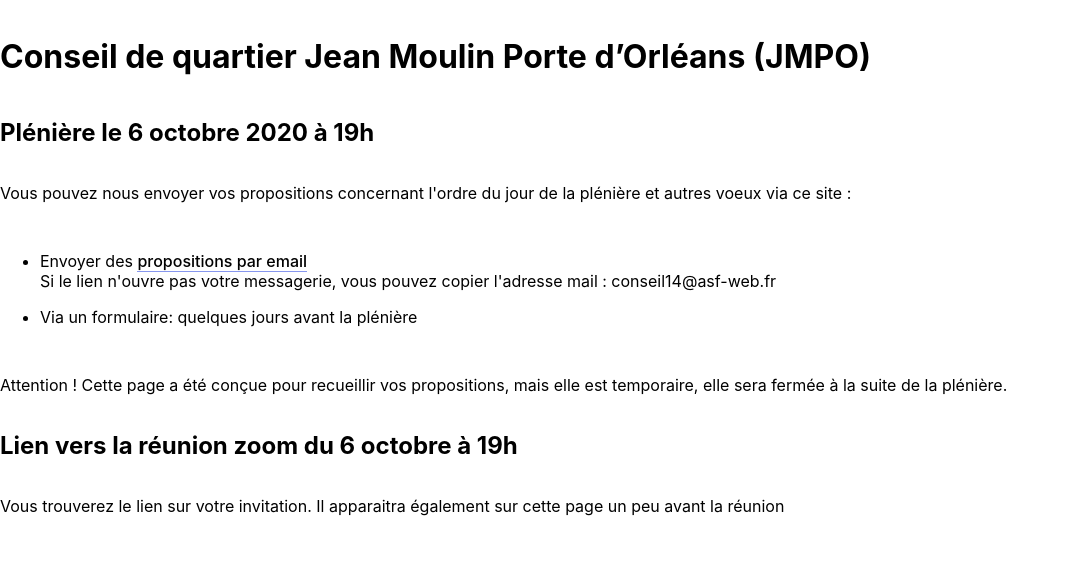
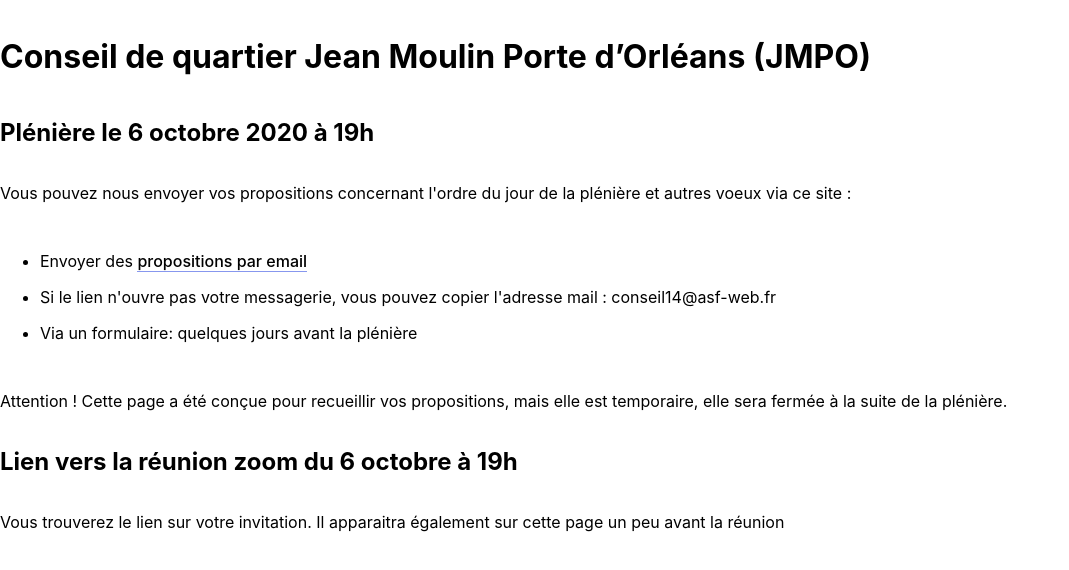
Before and after one commit to helgaParis/animation, a Next.js app: page / in a window 1280 px wide. Shown: the top 570 px of the page, without its empty margins (0-1069 px from the left). Built offline with nearby package versions, Linux system fonts and the light colour scheme.

Commit message:
added mail link

```diff
--- a/pages/index.js
+++ b/pages/index.js
@@ -22,10 +22,9 @@ export default function Home() {
                 autres voeux via ce site : </p>
                 <ul>
                     <li> <p>Envoyer des {" "}
-                    <a href={`mailto:${email}?subject=Plenière du Conseil du Quartier JM PO&body= Mes Propositions :`}>propositions par email</a>
-                    <br/>
-                    Si le lien n'ouvre pas votre messagerie, vous pouvez copier l'adresse mail : conseil14@asf-web.fr</p>
+                    <a href={`mailto:${email}?subject=Plenière du Conseil du Quartier JM PO&body= Mes Propositions :`}>propositions par email</a></p>
                     </li>
+                    <li>Si le lien n'ouvre pas votre messagerie, vous pouvez copier l'adresse mail : conseil14@asf-web.fr</li>
                     <li> <p> Via un formulaire: quelques jours avant la plénière</p></li>
                 </ul>
 
--- a/pages/mentions.js
+++ b/pages/mentions.js
@@ -1,7 +1,7 @@
 import Head from 'next/head'
 import Layout, { siteTitle } from '../components/layout'
 import styles from '../styles/Home.module.css'
-
+const email='conseil14@asf-web.fr'
 
 
 export default function Mentions() {
```
